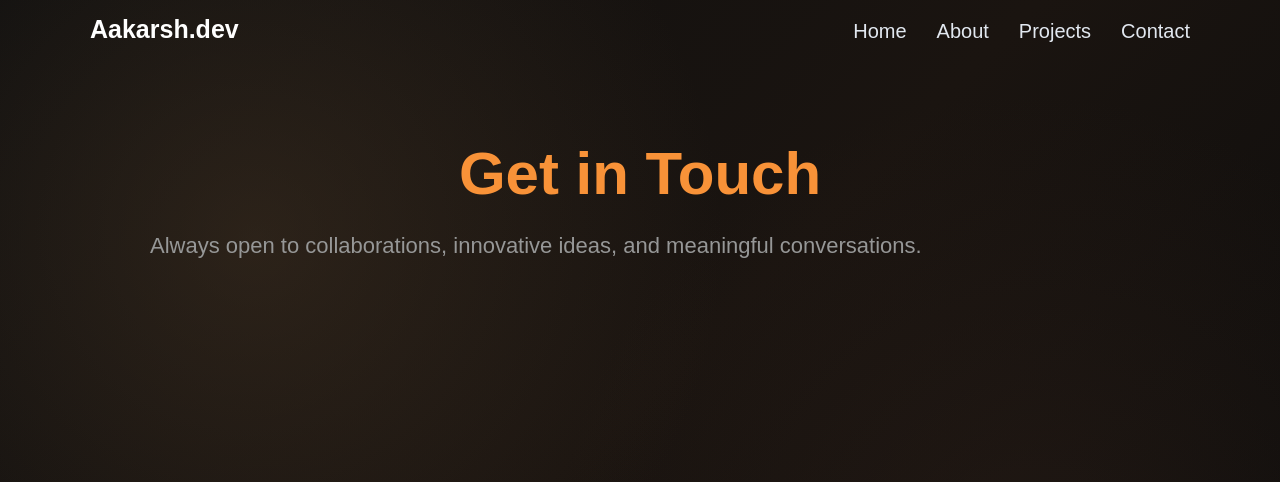
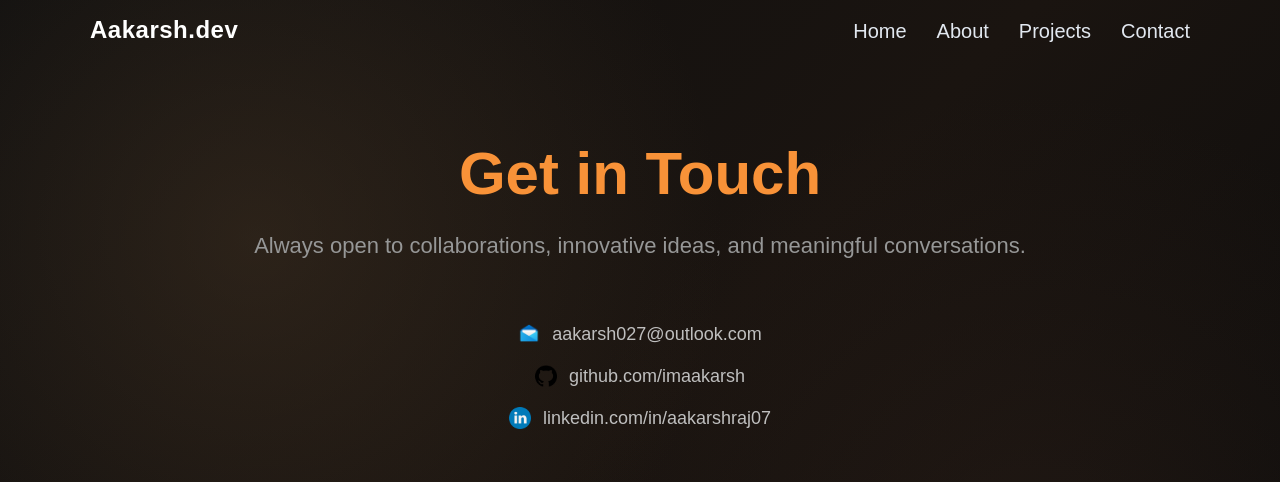
Before and after one commit to imaakarsh/MainPF, a plain HTML site: page Portfolio/contact.html in a window 1280 px wide. Drawn offline with Linux system fonts and the light colour scheme.

Commit message:
Update navigation links to use anchor tags and add social media section with icons

```diff
--- a/Portfolio/contact.html
+++ b/Portfolio/contact.html
@@ -8,7 +8,7 @@
 <body>
   <nav class="navbar">
   <div class="nav-container">
-    <div class="logo">Aakarsh.dev</div>
+    <a href="index.html" class="logo">Aakarsh.dev</a>
 
     <ul class="nav-links">
       <li><a href="index.html">Home</a></li>
@@ -19,4 +19,25 @@
   </div>
 </nav>
     <h1>Get in Touch</h1>
-    <p>Always open to collaborations, innovative ideas, and meaningful conversations.</p>
+    <p style="text-align: center;">Always open to collaborations, innovative ideas, and meaningful conversations.</p>
+
+  <div class="social-links">
+
+  <a href="mailto:aakarsh027@outlook.com" target="_blank">
+    <img src="assets/mail.png" alt="Email">
+    aakarsh027@outlook.com
+  </a>
+
+  <a href="https://github.com/imaakarsh" target="_blank">
+    <img src="assets/github.png" alt="GitHub">
+    github.com/imaakarsh
+  </a>
+
+  <a href="https://linkedin.com/in/aakarshraj07" target="_blank">
+    <img src="assets/linkedin.png" alt="LinkedIn">
+    linkedin.com/in/aakarshraj07
+  </a>
+
+
+
+</div>
--- a/Portfolio/style.css
+++ b/Portfolio/style.css
@@ -1,4 +1,4 @@
-/* Reset */
+
 * {
   margin: 0;
   padding: 0;
@@ -36,15 +36,20 @@ body {
   display: flex;
   justify-content: space-between;
   align-items: center;
+  text-decoration: none;
 }
 
 /* Logo */
 .logo {
-  color: #fff;
-  font-size: 25px;
-  font-weight: bold;
+  text-decoration: none;
+  font-size: 24px;
+  font-weight: 700;
+  color: #ffffff;
+  letter-spacing: 0.5px;
+  transition: 0.3s; }
+.logo:hover {
+  color: #f89238;
 }
-
 /* Links */
 .nav-links {
   list-style: none;
@@ -133,17 +138,20 @@ body {
   font-size: 48px;
   margin-bottom: 15px;
   color: azure;
+  margin-left: auto;
 }
 
 .home-text span {
   color: #f89238;
+   margin-left: 8px;
+
 }
 
 .home-text p {
   font-size: 26px;
   line-height: 1.6;
   color: #969797;
-  max-width: 500px;
+  max-width: 600px;
 }
 
 /* Image section */
@@ -253,3 +261,37 @@ p{
   filter: grayscale(0%);
   transform: scale(1.1);
 }
+
+.contact p {
+  padding: 60px 20px;
+  text-align: center;
+
+}
+
+.social-links {
+  margin-top: 40px;
+  display: flex;
+  flex-direction: column;
+  align-items: center;
+  gap: 20px;
+}
+
+.social-links a {
+  display: flex;
+  align-items: center;
+  gap: 12px;
+  color: #bfbfbf;
+  text-decoration: none;
+  font-size: 18px;
+  transition: 0.3s;
+}
+
+.social-links a:hover {
+  color: #f89238;
+  transform: translateX(5px);
+}
+
+.social-links img {
+  width: 22px;
+  height: 22px;
+}
```
Also changed, not shown: Portfolio/about.html (+2 -1 lines), Portfolio/index.html (+1 -1 lines), Portfolio/project.html (+2 -1 lines), Portfolio/assets/mail.png (added), README.md (renamed from Portfolio/README.md).
